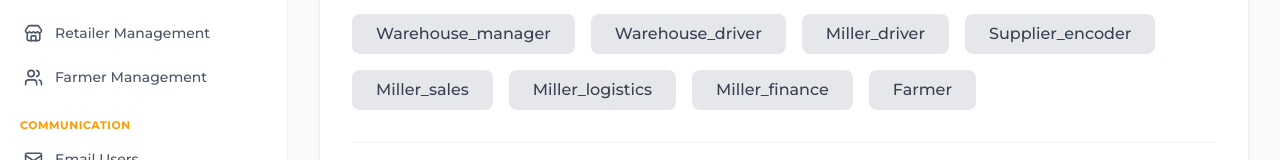
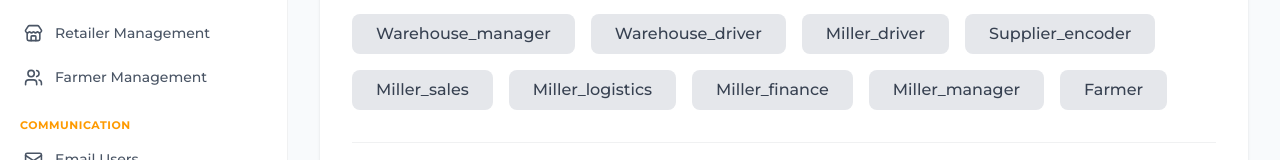
Before and after one commit to heyyyyyy232323/Grainrise-capstone, a React (Vite) app in the folder web-frontend/: page /dashboard-preview in a window 1280 px wide. Shown: the part 299-459 px from the top of the page. Built offline with nearby package versions, Linux system fonts and the light colour scheme; no server answers.

Commit message:
feat: add 'miller_manager' role to userSidebarRoles

```diff
--- a/web-frontend/src/Components/Major-Components/UserSidebar.jsx
+++ b/web-frontend/src/Components/Major-Components/UserSidebar.jsx
@@ -951,6 +951,7 @@ export const userSidebarRoles = [
   "miller_sales",
   "miller_logistics",
   "miller_finance",
+  "miller_manager",
   "farmer",
 ];
 
```
